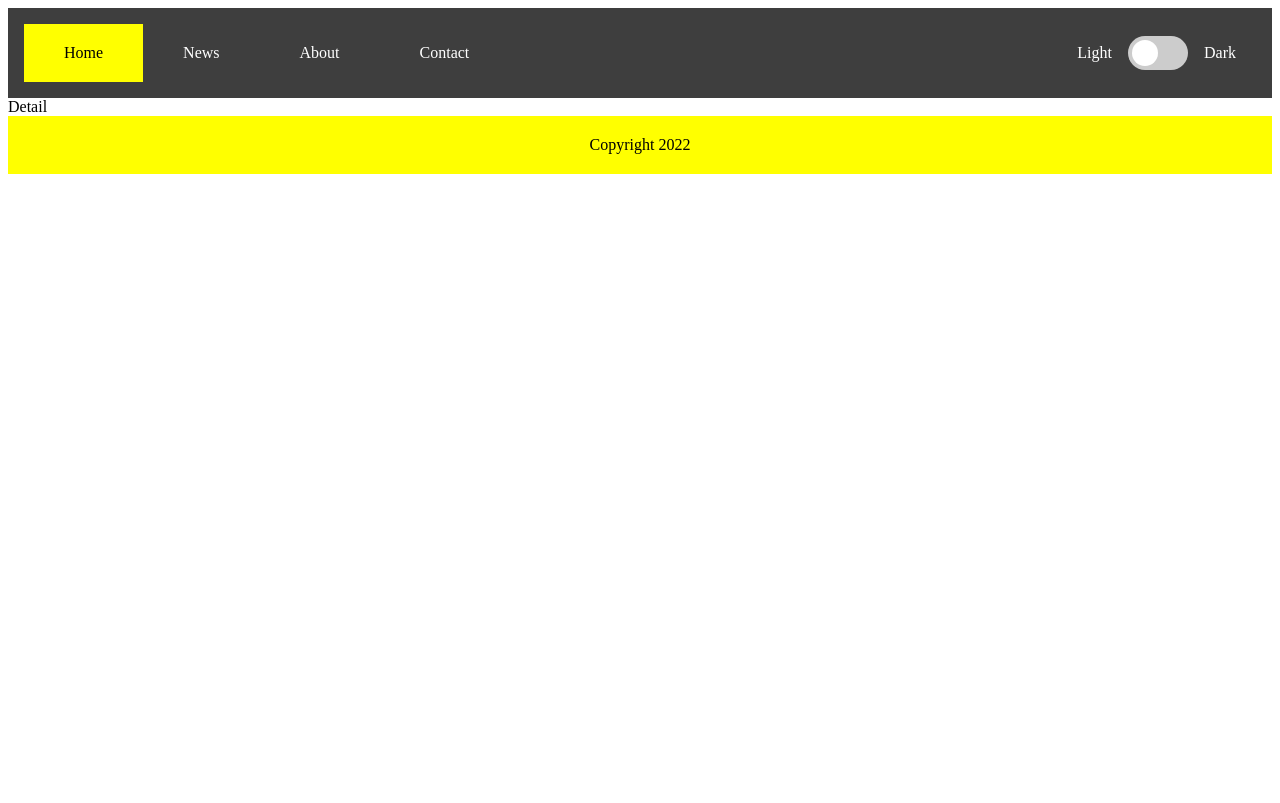
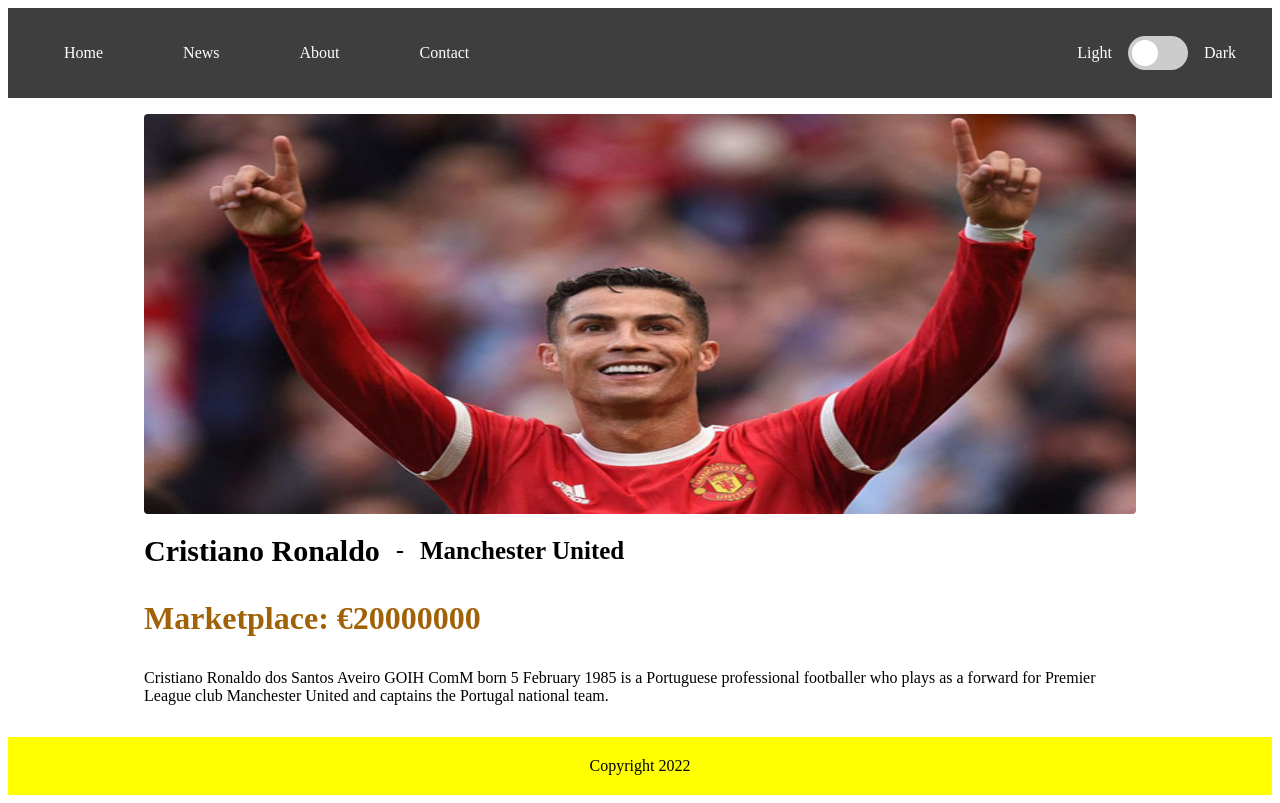
Before and after one commit to duyvox-dev/Fer_Lab4, a React (Create React App) app: page /detail/1 in a window 1280 px wide. Built offline with nearby package versions, Linux system fonts and the light colour scheme.

Commit message:
dark mode and responsive Detail page

```diff
--- a/src/App.css
+++ b/src/App.css
@@ -34,7 +34,7 @@
 .dark .navbar_container a {
     color: rgb(24 24 27);
 }
-.navbar_container a.active {
+.navbar_container .active {
     background: yellow;
     color: black;
 }
@@ -345,6 +345,57 @@
 .dark .popup .content {
     color: rgb(248 250 252);
 }
+.detail{
+    padding: 1rem 0;
+}
+.dark .detail{
+    background: rgb(24 24 27);
+    color: white;
+}
+.detail-container{
+    width: 1024px;
+    max-width: 100%;
+    padding: 0 1rem;
+    margin: 0 auto;
+    box-sizing: border-box;
+}
+.detail-image{
+    margin-bottom: 1rem;
+    display: flex;
+    justify-content: center;
+}
+.detail-image img{
+    /* max-width: 50%; */
+    display: block;
+    width: 100%;
+    max-width: 100%;
+    height: 400px;
+    max-height: 400px;
+    border-radius: 4px;
+}
+.detail-personal{
+    display: flex;
+    align-items: center;
+    gap: 1rem;
+}
+
+.detail-cost{
+    color: rgb(161 98 7);
+    font-size: 2rem;
+    font-weight: bold;
+}
+.dark .detail-cost{
+    color: rgb(250 204 21);
+}
+.detail-name{
+    font-size: 30px;
+}
+.dark .detail-name{
+    color: rgb(250 204 21);
+}
+.detail-club{
+    font-size: 25px;
+}
 
 @media screen and (max-width: 1023.98px) {
     .film .container {
@@ -352,6 +403,11 @@
         grid-template-columns: repeat(2, 1fr);
         gap: 2rem;
     }
+    .detail-image img{
+        width: 50%;
+        height: 250px;
+    }
+
 }
 @media screen and (max-width: 767.98px) {
     .navbar-menu-btn{
@@ -385,4 +441,8 @@
         padding: 1rem;
         max-width: 90%;
     }
+    .detail-personal{
+        flex-direction: column;
+        gap: 5px;
+    }
 }
--- a/src/components/Detail/Detail.jsx
+++ b/src/components/Detail/Detail.jsx
@@ -7,12 +7,34 @@
     const { id } = useParams();
     const [curPlayer, setCurPlayer] = useState({});
     useEffect(() => {
-        const player = players.find((player) => player?.id === id);
+        const player = players.find((player) => player?.id == id);
         if (player) setCurPlayer(player);
         else setCurPlayer({});
     }, [id]);
     useEffect(() => {
         console.log(curPlayer);
     }, [curPlayer]);
-    return <div>Detail</div>;
+    return (
+        <div className="detail">
+            <div className="detail-container">
+                <div className="detail-image">
+                    <img src={curPlayer?.img} alt="" />
+                    {/* <img
+                        src="https://static.bongda24h.vn/medias/standard/2022/09/07/2-0709094231.jpg"
+                        alt=""
+                    /> */}
+                </div>
+                <h2 className="detail-personal">
+                    <span className="detail-name">{curPlayer?.name}</span>
+                    <span className="detail-personal-divider"> - </span>
+                    <span className="detail-club">{curPlayer?.club}</span>
+                </h2>
+                <p className="detail-cost">
+                    <span>Marketplace: €</span>
+                    {curPlayer?.cost}
+                </p>
+                <p className="detail-info">{curPlayer?.info}</p>
+            </div>
+        </div>
+    );
 }
--- a/src/components/Navbar/Navbar.jsx
+++ b/src/components/Navbar/Navbar.jsx
@@ -1,6 +1,7 @@
 import React, { useState } from "react";
 import { FontAwesomeIcon } from "@fortawesome/react-fontawesome";
 import { faBars } from "@fortawesome/free-solid-svg-icons";
+import { NavLink } from "react-router-dom";
 
 export default function Navbar({ toggleTheme = () => {}, theme = {} }) {
     const [mobileMenu, setMobileMenu] = useState(false);
@@ -20,24 +21,44 @@
                 </span>
                 <ul className={`${mobileMenu ? "menu-mobile-visible" : ""}`}>
                     <li>
-                        <a href="#" className="active">
+                        <NavLink
+                            to="/"
+                            className={({ isActive }) =>
+                                isActive ? "active" : ""
+                            }
+                        >
                             Home
-                        </a>
+                        </NavLink>
                     </li>
                     <li>
-                        <a href="#" className="">
+                        <NavLink
+                            to="/news"
+                            className={({ isActive }) =>
+                                isActive ? "active" : ""
+                            }
+                        >
                             News
-                        </a>
+                        </NavLink>
                     </li>
                     <li>
-                        <a href="#" className="">
+                        <NavLink
+                            to="/about"
+                            className={({ isActive }) =>
+                                isActive ? "active" : ""
+                            }
+                        >
                             About
-                        </a>
+                        </NavLink>
                     </li>
                     <li>
-                        <a href="#" className="">
+                        <NavLink
+                            to="/contact"
+                            className={({ isActive }) =>
+                                isActive ? "active" : ""
+                            }
+                        >
                             Contact
-                        </a>
+                        </NavLink>
                     </li>
                 </ul>
             </nav>
--- a/src/components/Players/PlayerItem.jsx
+++ b/src/components/Players/PlayerItem.jsx
@@ -1,19 +1,12 @@
 import React from "react";
-
-export default function PlayerItem({ playerData, handleSetPlayer = () => {} }) {
+import { Link } from "react-router-dom";
+export default function PlayerItem({ playerData }) {
     return (
         <div className="card">
             <img src={playerData.img} alt="" />
             <h3>{playerData.name}</h3>
             <p>{playerData.club}</p>
-            <a
-                href="#"
-                onClick={() => {
-                    handleSetPlayer(playerData);
-                }}
-            >
-                Detail
-            </a>
+            <Link to={`/detail/${playerData?.id}`}>Detail</Link>
         </div>
     );
 }
--- a/src/shared/ListOfPlayers.js
+++ b/src/shared/ListOfPlayers.js
@@ -4,7 +4,7 @@
         name: "Cristiano Ronaldo",
         cost: 20000000,
         club: "Manchester United",
-        img: "assets/img/players/cr.jpg",
+        img: "/assets/img/players/cr.jpg",
         info: "Cristiano Ronaldo dos Santos Aveiro GOIH ComM born 5 February 1985 is a Portuguese professional footballer who plays as a forward for Premier League club Manchester United and captains the Portugal national team.",
     },
     {
@@ -12,7 +12,7 @@
         name: "N Golo Kanté",
         cost: 40000000,
         club: "Chelsea",
-        img: "assets/img/players/kante.jpg",
+        img: "/assets/img/players/kante.jpg",
         info: "N Golo Kanté (born 29 March 1991) is a French professional footballer who plays as a central midfielder for Premier League club Chelsea and the France national team. Kanté is widely praised for his work rate and defensive acumen.",
     },
     {
@@ -20,7 +20,7 @@
         name: "Messi",
         cost: 50000000,
         club: "PSG",
-        img: "assets/img/players/messi.jpg",
+        img: "/assets/img/players/messi.jpg",
         info: "Lionel Andrés Messi born 24 June 1987, also known as Leo Messi, is an Argentine professional footballer who plays as a forward for Ligue 1 club Paris Saint-Germain and captains the Argentina national team. Widely regarded as one of the greatest players of all time, Messi has won a record seven Ballon d Or awards, a record six European Golden Shoes, and in 2020 was named to the Ballon d Or Dream Team. Until leaving the club in 2021.",
     },
     {
@@ -28,7 +28,7 @@
         name: "Neymar",
         cost: 220000000,
         club: "PSG",
-        img: "assets/img/players/neymar.jpg",
+        img: "/assets/img/players/neymar.jpg",
         info: "Neymar da Silva Santos Júnior (born 5 February 1992), known as Neymar, is a Brazilian professional footballer who plays as a forward for Ligue 1 club Paris Saint-Germain and the Brazil national team. He is considered a versatile player, being able to play as either a central striker, second striker, winger or occasionally as an attacking midfielder. A prolific goalscorer and renowned playmaker, he is regarded as one of the best players in the world. Neymar has scored at least 100 goals for three different clubs, making him one of three players to achieve this",
     },
     {
@@ -36,7 +36,7 @@
         name: "Harry Kane",
         cost: 90000000,
         club: "Tottenham",
-        img: "assets/img/players/kane.jpg",
+        img: "/assets/img/players/kane.jpg",
         info: "Harry Edward Kane MBE (born 28 July 1993) is an English professional footballer who plays as a striker for Premier League club Tottenham Hotspur and captains the England national team. Regarded as one of the best strikers in the world, Kane is known for his prolific goalscoring record and ability to link play.[4][5] He ranks as Tottenham second-highest all-time top goalscorer and the third-highest Premier League all-time top goalscorer",
     },
     {
@@ -44,28 +44,28 @@
         name: "Erling Haaland",
         cost: 150000000,
         club: "Manchester City",
-        img: "assets/img/players/haaland.jpg",
+        img: "/assets/img/players/haaland.jpg",
         info: "Erling Braut Haaland (né Håland; born 21 July 2000) is a Norwegian professional footballer who plays as a striker for Premier League club Manchester City and the Norway national team. Considered one of the best players in the world, he is known for his athleticism, speed and finishing.",
     },
     {
         id: 7,
         name: "Casemiro",
         cost: 40000000,
-        img: "assets/img/players/casemiro.jpg",
+        img: "/assets/img/players/casemiro.jpg",
         info: "Carlos Henrique Casimiro (born 23 February 1992), known as Casemiro,[4] is a Brazilian professional footballer who plays as a defensive midfielder for Premier League club Manchester United and the Brazil national team. He is widely regarded as one of the best defensive midfielders in the world. Formed at São Paulo, where he scored 11 goals in 111 official games, Casemiro moved to Real Madrid in 2013, and also spent 2014–15 on loan at Porto. He was part of the Real Madrid squad that won four Champions League titles in five seasons, from 2014 to 2018. In total he won fifteen major trophies at Real Madrid, including five Champions Leagues, three La Liga titles, one Copa del Rey and three FIFA Club World Cups.",
     },
     {
         id: 8,
         name: "Raheem Sterling",
         cost: 56020000,
-        img: "assets/img/players/sterling.jpg",
+        img: "/assets/img/players/sterling.jpg",
         info: "Raheem Shaquille Sterling MBE (born 8 December 1994) is an English professional footballer who plays as a winger and attacking midfielder for Premier League club Chelsea and the England national team. Born in Jamaica to Jamaican parents, Sterling moved to London at the age of five. He began his career at Queens Park Rangers before signing for Liverpool in 2010. He was awarded the Golden Boy award in 2014.",
     },
     {
         id: 9,
         name: "Sadio Mané",
         cost: 32000000,
-        img: "assets/img/players/sadio.jpg",
+        img: "/assets/img/players/sadio.jpg",
         info: "Sadio Mané (born 10 April 1992) is a Senegalese professional footballer who plays as a forward for Bundesliga club Bayern Munich and the Senegal national team. Considered one of the best players in the world and amongst the greatest African players of all time, he is known for his pressing, dribbling, and speed.",
     },
 ];
```
